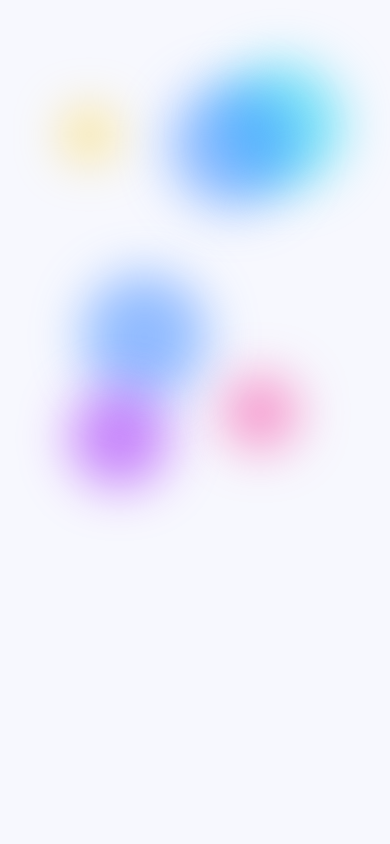
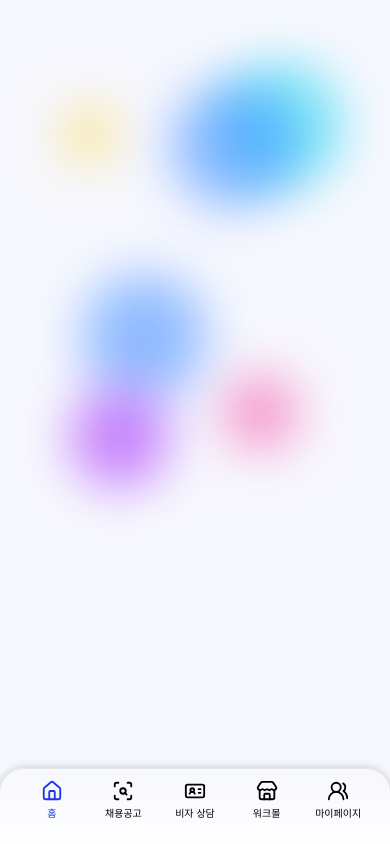
Before and after one commit to lsc58461/in-app-test, a Next.js app: page / in a window 390 px wide. Built offline with nearby package versions, Linux system fonts and the light colour scheme; a web font is replaced by a local one.

Commit message:
feat: 모바일 화면에서 하단 네비게이션 바 추가

```diff
--- a/app/layout.tsx
+++ b/app/layout.tsx
@@ -3,6 +3,7 @@ import { cn } from "@/utils/cn";
 
 import "../styles/globals.css";
 import { BackgroundDeco } from "@/components/background-deco/background-deco";
+import { GNBBottomTab } from "@/components/gnb/gnb-bottom-tab";
 
 export default function RootLayout({
   children,
@@ -13,6 +14,7 @@ export default function RootLayout({
     <html lang="ko">
       <body className={cn("bg-backgroundBlueLight")}>
         {children}
+        <GNBBottomTab />
         <BackgroundDeco currentSection={0} />
         <div id="portal1" className={cn("z-50")} />
         <div id="portal2" className={cn("z-50")} />
--- /dev/null
+++ b/components/gnb/gnb-bottom-tab.tsx
@@ -0,0 +1,186 @@
+"use client";
+
+import { House, IdCard, ScanSearch, Store, UsersRound } from "lucide-react";
+import { MouseEvent, useEffect, useMemo, useRef, useState } from "react";
+
+import { useMediaQuery } from "@/hooks/use-media-query";
+import { useScrollDirection } from "@/hooks/use-scroll-direction";
+import { cn } from "@/utils/cn";
+import { usePathname, useRouter } from "next/navigation";
+import Link from "next/link";
+
+const DEBOUNCE_MS = 300;
+
+function GNBBottomTab() {
+  const pathname = usePathname();
+  const router = useRouter();
+
+  // 연속 클릭 시 마지막 클릭만 반영하기 위한 trailing debounce
+  const clickTimerRef = useRef<ReturnType<typeof setTimeout> | null>(null);
+  const lastHrefRef = useRef<string | null>(null);
+
+  const [isHydrated, setIsHydrated] = useState(false);
+  const isScreenWidth800 = useMediaQuery("(max-width: 800px)");
+  const { scrollDirection, isScrolled } = useScrollDirection();
+
+  const isCurrentPath = (path: string) => {
+    if (path === "/") {
+      return pathname === path;
+    }
+    return pathname.startsWith(path);
+  };
+
+  const shouldHideNavbar = useMemo(() => {
+    return isScreenWidth800 && scrollDirection === "down" && isScrolled;
+  }, [isScreenWidth800, scrollDirection, isScrolled]);
+
+  const handleMenuClick = (e: MouseEvent<HTMLAnchorElement>, href: string) => {
+    // 보조키(새 탭 열기 등)나 좌클릭이 아닌 경우는 기본 동작 허용
+    if (e.metaKey || e.ctrlKey || e.shiftKey || e.altKey || e.button !== 0) {
+      return;
+    }
+    // 기본 내비게이션을 잠시 막고 마지막 클릭만 처리
+    e.preventDefault();
+    lastHrefRef.current = href;
+
+    if (clickTimerRef.current) {
+      clearTimeout(clickTimerRef.current);
+    }
+
+    clickTimerRef.current = setTimeout(() => {
+      const target = lastHrefRef.current;
+      if (target) {
+        const isSamePath = pathname === target;
+        const hasQuery =
+          typeof window !== "undefined" && window.location.search.length > 0;
+
+        if (isSamePath && !hasQuery) {
+          // 동일 경로 + 쿼리 없음: 라우터 재사용으로 인해 요청이 스킵될 수 있으므로 강제 새로고침 이벤트 발행
+          window.dispatchEvent(new Event("job-posting-refresh"));
+        } else {
+          router.push(target);
+        }
+      }
+      clickTimerRef.current = null;
+      lastHrefRef.current = null;
+    }, DEBOUNCE_MS);
+  };
+
+  // 언마운트 시 타이머 정리
+  useEffect(() => {
+    return () => {
+      if (clickTimerRef.current) {
+        clearTimeout(clickTimerRef.current);
+      }
+    };
+  }, []);
+
+  useEffect(() => {
+    if (typeof window === "undefined") return;
+    setIsHydrated(true);
+  }, []);
+
+  // 하이드레이션이 완료되지 않았거나 모바일이 아닌 경우 렌더링하지 않음
+  if (!isHydrated || !isScreenWidth800) return null;
+
+  const bottomTabItems = [
+    {
+      name: "홈",
+      icon: <House className={cn("size-22pxr")} />,
+      href: "#",
+      invisible: false,
+      highlight: isCurrentPath("/"),
+    },
+    {
+      name: "채용공고",
+      icon: <ScanSearch className={cn("size-22pxr")} />,
+      href: "#",
+      invisible: false,
+      highlight: isCurrentPath("/job-posting"),
+    },
+    {
+      name: "비자 상담",
+      icon: <IdCard className={cn("size-22pxr")} />,
+      href: "#",
+      invisible: false,
+      highlight: isCurrentPath("/visa-consulting"),
+    },
+    {
+      name: "워크몰",
+      icon: <Store className={cn("size-22pxr")} />,
+      href: "#",
+      invisible: false,
+      highlight: isCurrentPath("/work-mall"),
+    },
+    {
+      name: "마이페이지",
+      icon: <UsersRound className={cn("size-22pxr")} />,
+      href: "#",
+      invisible: false,
+      highlight: isCurrentPath("/my-info"),
+    },
+  ];
+
+  return (
+    <nav
+      className={cn(
+        "left-0pxr right-0pxr bottom-0pxr h-76pxr fixed z-9799 hidden rounded-t-3xl border-t bg-white/60 bg-gradient-to-b from-white/5 to-white/85 shadow-[0_0_10px_rgba(0,0,0,0.2)] backdrop-blur-md transition-all duration-200 will-change-[transform,opacity,blur]",
+        "max900:block",
+        {
+          "translate-y-76pxr": shouldHideNavbar,
+          "translate-y-0pxr": !shouldHideNavbar,
+        }
+      )}
+    >
+      <ul
+        className={cn(
+          "gap-8pxr px-20pxr pb-12pxr flex h-full w-full items-center justify-between"
+        )}
+      >
+        {bottomTabItems.map((item) => {
+          if (item.invisible) return null;
+
+          return (
+            <li
+              key={item.name}
+              className={cn("flex h-full flex-1 items-center justify-center")}
+            >
+              <Link
+                className={cn("w-full")}
+                onClick={(e) => handleMenuClick(e, item.href)}
+                href={item.href}
+              >
+                <button
+                  className={cn(
+                    "gap-4pxr group/gnbBottomTab relative flex h-full w-full flex-col items-center"
+                  )}
+                  type="button"
+                >
+                  <div
+                    className={cn(
+                      "inset-0pxr absolute rounded-full bg-gradient-to-r from-blue-500/20 to-purple-500/20 opacity-0 blur-sm transition-opacity duration-150 group-hover/gnbBottomTab:opacity-100 group-active/gnbBottomTab:opacity-100"
+                    )}
+                  />
+                  <span className={cn(item.highlight && "text-blueDefault")}>
+                    {item.icon}
+                  </span>
+                  <span
+                    className={cn(
+                      "text-12pxr",
+                      item.highlight && "text-blueDefault",
+                      "mb:text-10pxr"
+                    )}
+                  >
+                    {item.name}
+                  </span>
+                </button>
+              </Link>
+            </li>
+          );
+        })}
+      </ul>
+    </nav>
+  );
+}
+
+export { GNBBottomTab };
--- /dev/null
+++ b/hooks/use-media-query.ts
@@ -0,0 +1,23 @@
+'use client'
+
+import { useState, useEffect } from 'react'
+
+function useMediaQuery(query: string): boolean {
+  const [matches, setMatches] = useState(false)
+
+  useEffect(() => {
+    const media = window.matchMedia(query)
+    if (media.matches !== matches) {
+      setMatches(media.matches)
+    }
+
+    const listener = () => setMatches(media.matches)
+    media.addEventListener('change', listener)
+
+    return () => media.removeEventListener('change', listener)
+  }, [matches, query])
+
+  return matches
+}
+
+export { useMediaQuery }
--- /dev/null
+++ b/hooks/use-scroll-direction.ts
@@ -0,0 +1,69 @@
+'use client'
+
+import { useState, useEffect, useRef, useCallback } from 'react'
+
+interface IUseScrollDirectionProps {
+  scrollThreshold?: number
+  throttleDelay?: number
+}
+
+const DEFAULT_SCROLL_THRESHOLD = 20 // 높을 수록 스크롤 방향 변경이 덜 민감해짐
+const DEFAULT_THROTTLE_DELAY = 16 // ~60fps
+
+function useScrollDirection(options?: IUseScrollDirectionProps) {
+  const [scrollDirection, setScrollDirection] = useState<'up' | 'down'>('up')
+  const [isScrolled, setIsScrolled] = useState(false)
+  const lastScrollY = useRef(0)
+  const ticking = useRef(false)
+
+  const updateScrollState = useCallback(() => {
+    const currentScrollY = window.scrollY
+    const threshold = options?.scrollThreshold || DEFAULT_SCROLL_THRESHOLD
+
+    // 임계값 이상 내려갔는지 확인
+    const newIsScrolled = currentScrollY > threshold
+    if (newIsScrolled !== isScrolled) {
+      setIsScrolled(newIsScrolled)
+    }
+
+    // 스크롤 방향 결정 (최소 변화량 확인)
+    const scrollDiff = currentScrollY - lastScrollY.current
+    if (Math.abs(scrollDiff) > 5) {
+      // 최소 5px 이상 스크롤해야 방향 변경
+      const newDirection = scrollDiff > 0 ? 'down' : 'up'
+      setScrollDirection((prev) =>
+        prev !== newDirection ? newDirection : prev,
+      )
+    }
+
+    lastScrollY.current = currentScrollY
+    ticking.current = false
+  }, [isScrolled, options?.scrollThreshold])
+
+  useEffect(() => {
+    if (typeof window === 'undefined') return undefined
+
+    const handleScroll = () => {
+      if (!ticking.current) {
+        const delay = options?.throttleDelay || DEFAULT_THROTTLE_DELAY
+        setTimeout(() => {
+          updateScrollState()
+        }, delay)
+        ticking.current = true
+      }
+    }
+
+    // 초기 상태 설정
+    lastScrollY.current = window.scrollY
+
+    window.addEventListener('scroll', handleScroll, { passive: true })
+
+    return () => {
+      window.removeEventListener('scroll', handleScroll)
+    }
+  }, [updateScrollState, options?.throttleDelay])
+
+  return { scrollDirection, isScrolled }
+}
+
+export { useScrollDirection }
```
